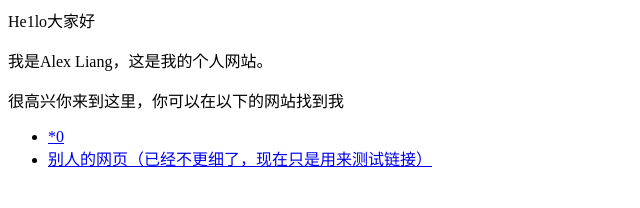
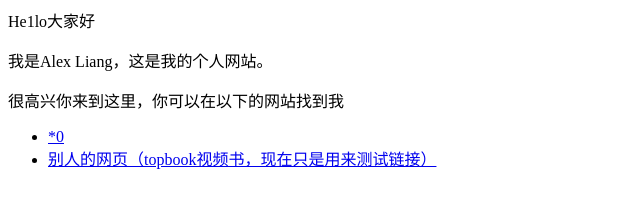
Before and after one commit to lgqhawk/lgqhawk.github.io, a plain HTML site: page index.html in a window 1280 px wide. Shown: the full height of the page, 0-640 px from the left. Drawn offline with Linux system fonts and the light colour scheme.

Commit message:
Update index.html

```diff
--- a/index.html
+++ b/index.html
@@ -4,6 +4,5 @@
 
 <ul>
   <li><a  href="https://www.zhihu.com/people/tz-alex">*0</a></li>
-
-  <li><a  href=“https://topbook.cc/community">别人的网页（已经不更细了，现在只是用来测试链接）</a></li>
+  <li><a  href="https://topbook.cc/community">别人的网页（topbook视频书，现在只是用来测试链接）</a></li>
 </ul>
```
